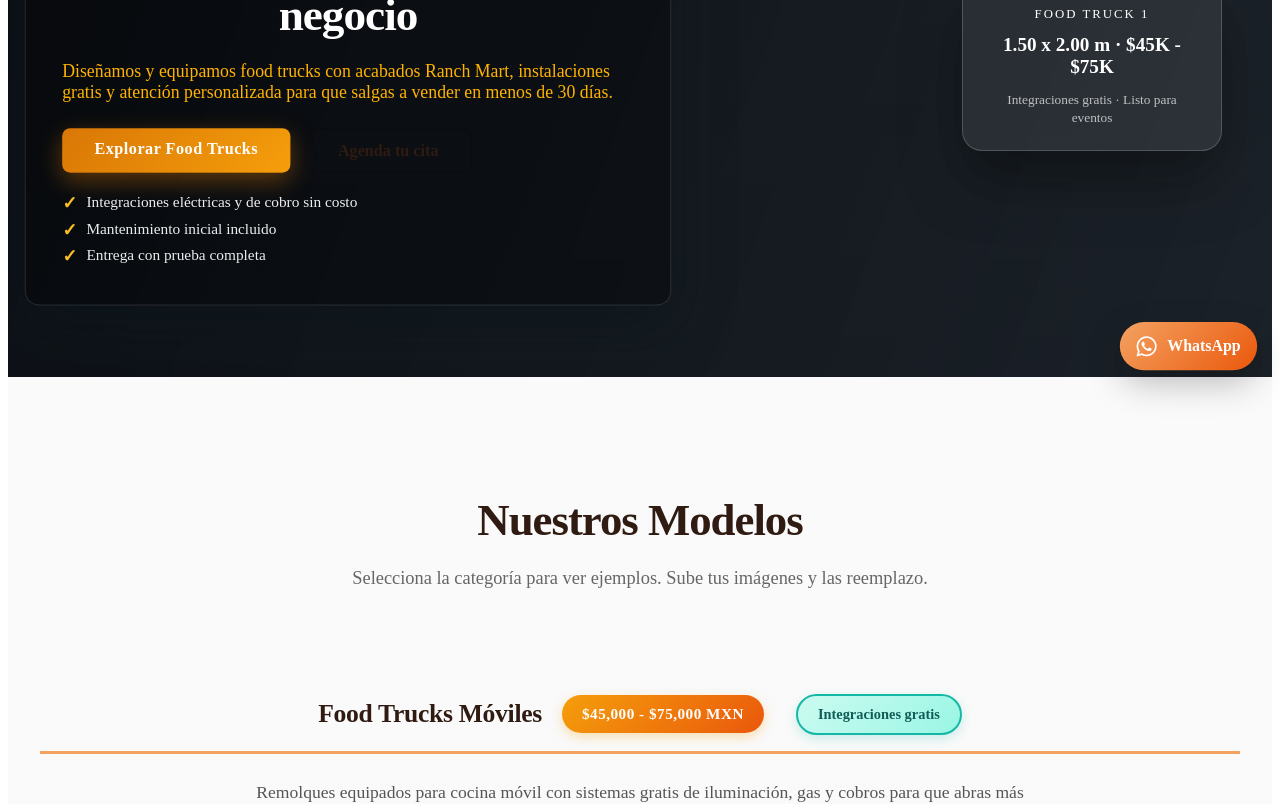
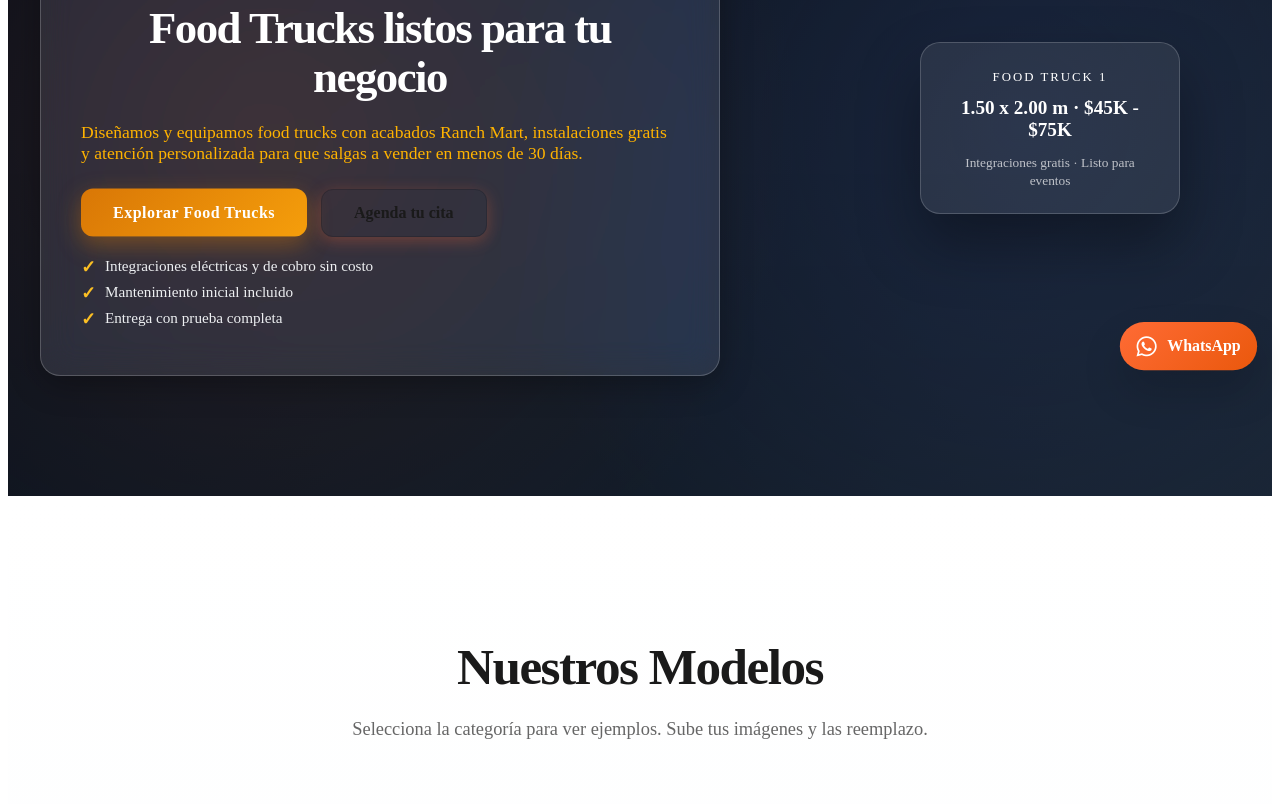
Before and after one commit to mattonemattonediconcrette-eng/REMOLQUESLAPERLA, a plain HTML site: page index.html in a window 1280 px wide. Shown: the part 400-1204 px from the top of the page. Drawn offline with Linux system fonts and the light colour scheme.

Commit message:
Ultra-modern redesign: glassmorphism, gradient mesh, refined spacing

```diff
--- a/styles.css
+++ b/styles.css
@@ -7,23 +7,27 @@
 /* ========================= */
 
 :root {
-  --primary: #2f1b12;
-  --secondary: #f4a261;
-  --accent: #e07a5f;
-  --success: #2a9d8f;
-  --danger: #c03221;
-  --muted: #5c4c3a;
-  --surface: #fbf7f0;
-  --bg-light: #f1ebe3;
-  --bg-dark: #1f1712;
-  --dark-paper: #151010;
-  --dark-panel: #211815;
-  --dark-muted: #d6c5b4;
+  --primary: #1a1a1a;
+  --secondary: #ff6b35;
+  --accent: #f7931e;
+  --success: #10b981;
+  --danger: #ef4444;
+  --muted: #6b7280;
+  --surface: #ffffff;
+  --bg-light: #f8fafc;
+  --bg-dark: #0f172a;
+  --dark-paper: #1e293b;
+  --dark-panel: #334155;
+  --dark-muted: #cbd5e1;
   --dark-border: rgba(255,255,255,0.1);
-  --glass: rgba(0,0,0,0.08);
-  --shadow-sm: 0 1px 2px rgba(0,0,0,0.1);
-  --shadow-md: 0 4px 12px rgba(0,0,0,0.15);
-  --shadow-lg: 0 12px 32px rgba(0,0,0,0.25);
+  --glass: rgba(255,255,255,0.1);
+  --shadow-sm: 0 1px 3px rgba(0,0,0,0.08);
+  --shadow-md: 0 4px 16px rgba(0,0,0,0.1);
+  --shadow-lg: 0 20px 40px rgba(0,0,0,0.15);
+  --radius-sm: 8px;
+  --radius-md: 12px;
+  --radius-lg: 20px;
+  --transition: all 0.3s cubic-bezier(0.4, 0, 0.2, 1);
 }
 
 * {
@@ -183,19 +187,20 @@ h2, h3 {
 }
 
 h2 {
-  font-size: 2.8rem;
+  font-size: 3.2rem;
   color: var(--primary);
   text-align: center;
-  margin-bottom: 16px;
+  margin-bottom: 20px;
   font-weight: 900;
-  letter-spacing: -1px;
+  letter-spacing: -1.5px;
+  line-height: 1.1;
 }
 
 h3 {
-  font-size: 1.6rem;
+  font-size: 1.8rem;
   color: var(--primary);
   font-weight: 800;
-  letter-spacing: -0.3px;
+  letter-spacing: -0.5px;
 }
 
 /* ========================= */
@@ -256,19 +261,21 @@ h3 {
 }
 
 .header {
-  background: var(--surface);
-  padding: 18px 24px;
+  background: rgba(255, 255, 255, 0.85);
+  padding: 20px 32px;
   position: sticky;
   top: 0;
   z-index: 100;
-  box-shadow: var(--shadow-sm);
-  backdrop-filter: blur(12px);
-  background-color: rgba(255,255,255,0.95);
+  box-shadow: 0 1px 0 rgba(0,0,0,0.05);
+  backdrop-filter: blur(20px) saturate(180%);
+  -webkit-backdrop-filter: blur(20px) saturate(180%);
+  border-bottom: 1px solid rgba(0,0,0,0.05);
   display: flex;
   align-items: center;
   justify-content: space-between;
-  gap: 16px;
+  gap: 24px;
   flex-wrap: wrap;
+  transition: var(--transition);
 }
 
 .header-actions {
@@ -321,18 +328,24 @@ nav a:hover {
 .hero {
   position: relative;
   overflow: hidden;
-  padding: 70px 20px;
-  min-height: 320px;
-  background: linear-gradient(135deg, #0b1524, #14243d 55%, #1e2e44);
+  padding: 120px 32px;
+  min-height: 85vh;
+  background: linear-gradient(135deg, #667eea 0%, #764ba2 50%, #f093fb 100%);
+  display: flex;
+  align-items: center;
+  justify-content: center;
 }
 
 .hero.foodtruck-hero {
   display: grid;
-  grid-template-columns: minmax(280px, 1fr) minmax(220px, 320px);
-  gap: 36px;
-  background: linear-gradient(110deg, rgba(8, 12, 20, 0.95), rgba(19, 24, 34, 0.85)),
-              url('assets/food-truck-1.jpg') center/cover;
-  min-height: 420px;
+  grid-template-columns: minmax(320px, 1.2fr) minmax(280px, 380px);
+  gap: 60px;
+  align-items: center;
+  background:
+    radial-gradient(circle at 20% 50%, rgba(255, 107, 53, 0.2) 0%, transparent 50%),
+    radial-gradient(circle at 80% 50%, rgba(102, 126, 234, 0.2) 0%, transparent 50%),
+    linear-gradient(135deg, #0f172a 0%, #1e293b 50%, #334155 100%);
+  min-height: 85vh;
 }
 
 
@@ -349,15 +362,22 @@ nav a:hover {
 .hero-text {
   position: relative;
   z-index: 3;
-  background: rgba(0,0,0,0.35);
-  padding: 40px 36px;
-  border-radius: 14px;
+  background: rgba(255, 255, 255, 0.1);
+  padding: 48px 40px;
+  border-radius: var(--radius-lg);
   color: #fff;
   text-align: left;
-  max-width: 640px;
-  border: 1px solid rgba(255,255,255,0.12);
-  box-shadow: 0 10px 40px rgba(11,22,28,0.55);
-  animation: heroGlow 10s ease-in-out infinite;
+  max-width: 680px;
+  border: 1px solid rgba(255, 255, 255, 0.2);
+  box-shadow: 0 8px 32px rgba(0, 0, 0, 0.3);
+  backdrop-filter: blur(16px) saturate(180%);
+  -webkit-backdrop-filter: blur(16px) saturate(180%);
+  transition: var(--transition);
+}
+
+.hero-text:hover {
+  transform: translateY(-4px);
+  box-shadow: 0 16px 48px rgba(0, 0, 0, 0.4);
 }
 
 .hero-label {
@@ -492,22 +512,43 @@ nav a:hover {
 /* ========================= */
 
 .btn {
-  display: inline-block;
-  padding: 12px 32px;
-  background: linear-gradient(135deg, #f4a261 0%, #d9824b 100%);
-  color: #1b1008;
+  display: inline-flex;
+  align-items: center;
+  justify-content: center;
+  gap: 8px;
+  padding: 14px 32px;
+  background: linear-gradient(135deg, #ff6b35 0%, #f7931e 100%);
+  color: #fff;
   text-decoration: none;
-  font-weight: bold;
-  border-radius: 8px;
-  transition: all 0.3s ease;
+  font-weight: 700;
+  border-radius: var(--radius-md);
+  transition: var(--transition);
   cursor: pointer;
   border: none;
   font-size: 1rem;
+  box-shadow: 0 4px 16px rgba(255, 107, 53, 0.3);
+  position: relative;
+  overflow: hidden;
+}
+
+.btn::before {
+  content: '';
+  position: absolute;
+  top: 0;
+  left: -100%;
+  width: 100%;
+  height: 100%;
+  background: linear-gradient(90deg, transparent, rgba(255,255,255,0.3), transparent);
+  transition: left 0.5s;
+}
+
+.btn:hover::before {
+  left: 100%;
 }
 
 .btn:hover {
   transform: translateY(-2px);
-  box-shadow: 0 8px 22px rgba(210, 132, 80, 0.35);
+  box-shadow: 0 8px 24px rgba(255, 107, 53, 0.4);
 }
 
 .btn-ghost {
@@ -559,8 +600,8 @@ nav a:hover {
 /* ========================= */
 
 #modelos {
-  padding: 80px 20px;
-  background: linear-gradient(180deg, #fafafa 0%, #f5f5f5 100%);
+  padding: 100px 32px;
+  background: linear-gradient(180deg, #ffffff 0%, #f8fafc 50%, #f1f5f9 100%);
   text-align: center;
 }
 
@@ -579,11 +620,23 @@ nav a:hover {
   display: flex;
   justify-content: center;
   align-items: center;
-  margin-bottom: 24px;
+  margin-bottom: 32px;
   flex-wrap: wrap;
-  gap: 20px;
-  padding-bottom: 16px;
-  border-bottom: 3px solid var(--secondary);
+  gap: 24px;
+  padding-bottom: 24px;
+  border-bottom: 2px solid #e5e7eb;
+  position: relative;
+}
+
+.categoria-header::after {
+  content: '';
+  position: absolute;
+  bottom: -2px;
+  left: 50%;
+  transform: translateX(-50%);
+  width: 80px;
+  height: 2px;
+  background: linear-gradient(90deg, var(--secondary), var(--accent));
 }
 
 .categoria-header h3 {
@@ -635,17 +688,33 @@ nav a:hover {
 
 .foto-item {
   position: relative;
-  border-radius: 16px;
+  border-radius: var(--radius-lg);
   overflow: hidden;
-  box-shadow: 0 2px 8px rgba(0, 0, 0, 0.08);
-  transition: all 0.4s cubic-bezier(0.4, 0, 0.2, 1);
+  box-shadow: 0 4px 16px rgba(0, 0, 0, 0.08);
+  transition: var(--transition);
   cursor: pointer;
   background: #fff;
+  border: 1px solid rgba(0, 0, 0, 0.05);
+}
+
+.foto-item::after {
+  content: '';
+  position: absolute;
+  inset: 0;
+  background: linear-gradient(180deg, transparent 0%, rgba(0,0,0,0.6) 100%);
+  opacity: 0;
+  transition: var(--transition);
+  pointer-events: none;
+}
+
+.foto-item:hover::after {
+  opacity: 1;
 }
 
 .foto-item:hover {
-  transform: translateY(-8px);
-  box-shadow: 0 12px 24px rgba(0, 0, 0, 0.15);
+  transform: translateY(-12px);
+  box-shadow: 0 20px 40px rgba(0, 0, 0, 0.15);
+  border-color: var(--secondary);
 }
 
 .foto-item img {
```
